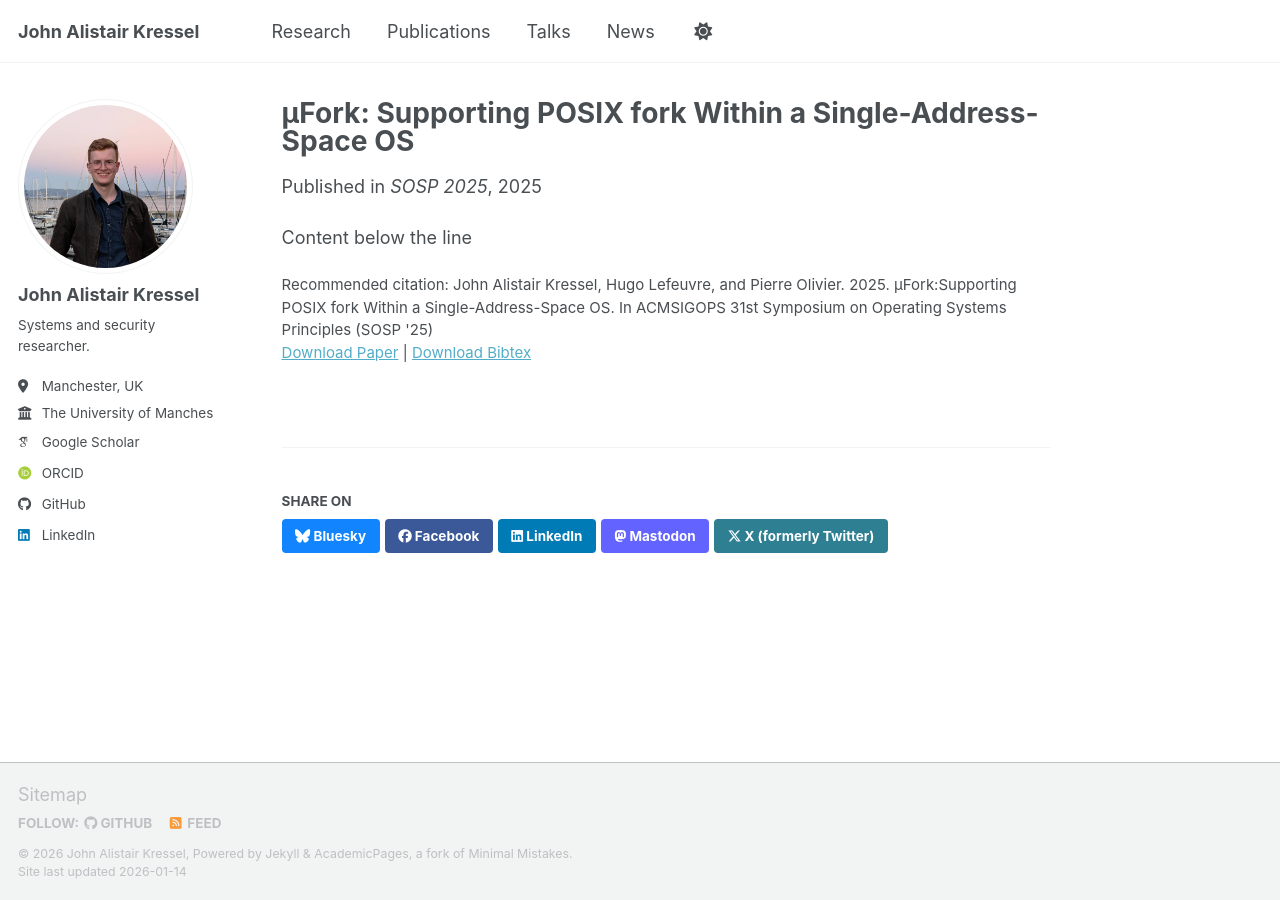
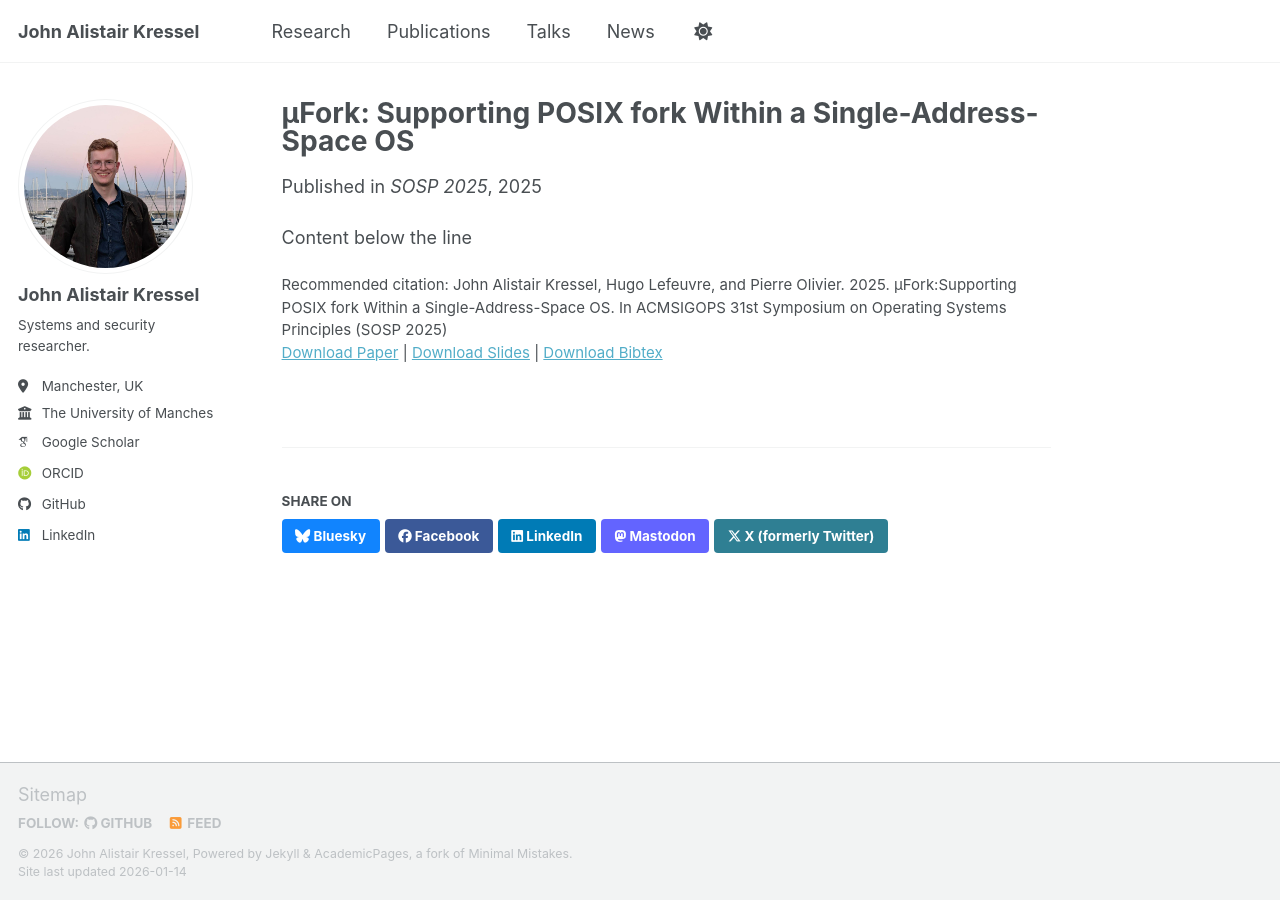
Before and after one commit to jkressel/jkressel.github.io, a Jekyll site: the page built from _publications/2025-10-13-ufork-jkressel-sosp-1.md, in a window 1280 px wide. Built offline with Jekyll 4.4.1, drawn with Linux system fonts in a browser that asks for light colours; some web fonts are replaced; a script bundle is joined from its source files by our own code; library files that are not in the unit come from our copies.

Commit message:
Update 2025-10-13-ufork-jkressel-sosp-1.md

```diff
--- a/_publications/2025-10-13-ufork-jkressel-sosp-1.md
+++ b/_publications/2025-10-13-ufork-jkressel-sosp-1.md
@@ -6,8 +6,9 @@ permalink: /publication/2025-10-13-ufork-jkressel-sosp-1
 excerpt: 'Single-address-space operating systems '
 date: 2025-10-13
 venue: 'SOSP 2025'
+slidesurl: 'https://jkressel.github.io/files/ufork-sosp2025.pdf'
 paperurl: 'https://jkressel.github.io/files/ufork-sosp2025.pdf'
 bibtexurl: 'https://jkressel.github.io/files/ufork-sosp2025.bib'
-citation: 'John Alistair Kressel, Hugo Lefeuvre, and Pierre Olivier. 2025. µFork:Supporting POSIX fork Within a Single-Address-Space OS. In ACMSIGOPS 31st Symposium on Operating Systems Principles (SOSP &apos;25)'
+citation: 'John Alistair Kressel, Hugo Lefeuvre, and Pierre Olivier. 2025. µFork:Supporting POSIX fork Within a Single-Address-Space OS. In ACMSIGOPS 31st Symposium on Operating Systems Principles (SOSP 2025)'
 ---
 Content below the line
```
